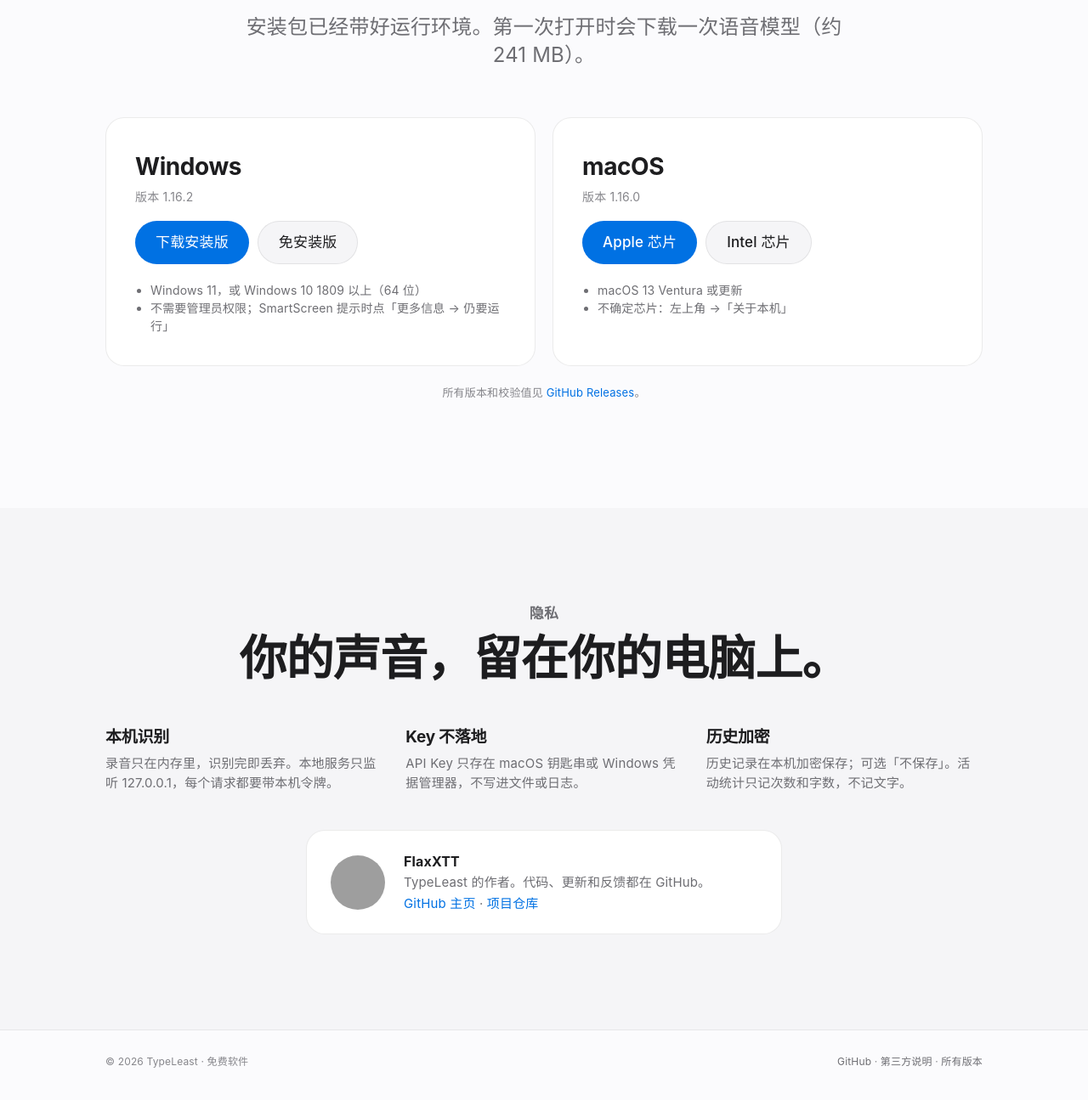
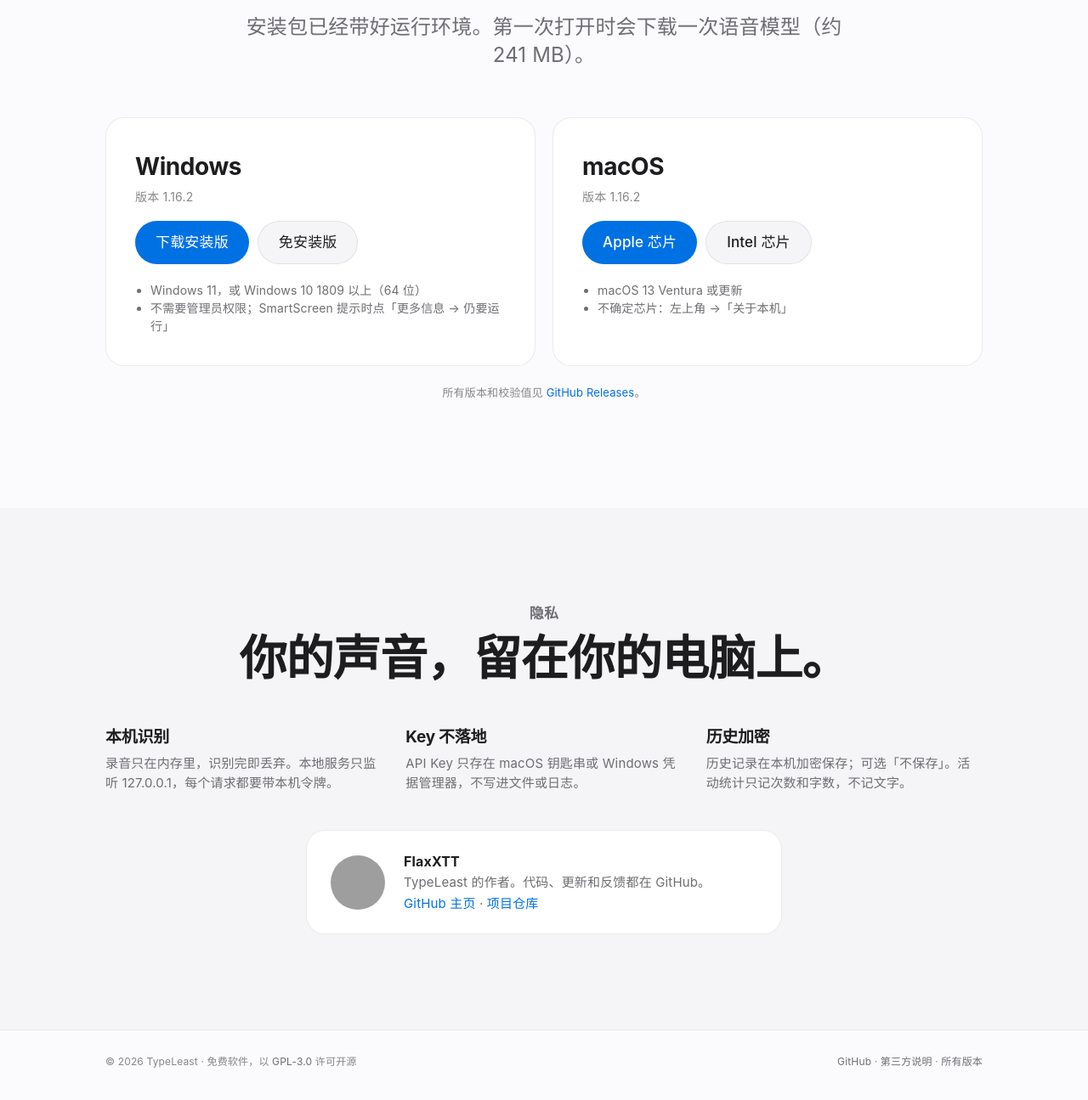
Before and after one commit to FlaxXTT/Typeleast, a plain HTML site: page site/index.html in a window 1280 px wide. Shown: the part 5324-6619 px from the top of the page at 85% size. Drawn offline with Linux system fonts and the light colour scheme; grey boxes are pictures that could not be loaded; files whose address does not match are found by name.

Commit message:
Prepare the site for Cloudflare Workers and license under GPL-3.0
Add LICENSE (GNU GPL v3.0, SPDX text) and a licence note in README and on
the site. Add wrangler.jsonc so Cloudflare Workers serves site/dist (built
by site/build.sh) as static assets; a wrangler dry run reads all 16 files.
Point the site's downloads at the v1.16.2 release for both systems.

Make the CI and release workflows manual-only: hosted Actions have no
quota, and "[skip ci]" on pushes would also stop Cloudflare from deploying.

```diff
--- a/site/index.html
+++ b/site/index.html
@@ -290,7 +290,7 @@ footer a { color: var(--ink-2); }
 
 <footer>
   <div class="wrap">
-    <span>© <span data-year></span> TypeLeast · 免费软件</span>
+    <span>© <span data-year></span> TypeLeast · 免费软件，以 <a data-link="license" href="#">GPL-3.0</a> 许可开源</span>
     <span><a data-link="repo" href="#">GitHub</a> · <a data-link="notices" href="#">第三方说明</a> · <a data-link="releases" href="#">所有版本</a></span>
   </div>
 </footer>
@@ -304,15 +304,16 @@ const SITE = {
     repo: "https://github.com/FlaxXTT/Typeleast",
     releases: "https://github.com/FlaxXTT/Typeleast/releases",
     notices: "https://github.com/FlaxXTT/Typeleast/blob/main/THIRD-PARTY-NOTICES.md",
+    license: "https://github.com/FlaxXTT/Typeleast/blob/main/LICENSE",
   },
-  versions: { windows: "1.16.2", mac: "1.16.0" },
+  versions: { windows: "1.16.2", mac: "1.16.2" },
   // Release assets of a private repository need a GitHub login. Before going public, point these
   // at public files (a public repository's releases, or a Cloudflare R2 bucket).
   downloads: {
-    windowsSetup: "https://github.com/FlaxXTT/Typeleast/releases/download/windows-v1.16.2/TypeLeast-1.16.2-Windows-x64-Setup.exe",
-    windowsPortable: "https://github.com/FlaxXTT/Typeleast/releases/download/windows-v1.16.2/TypeLeast-1.16.2-Windows-x64-Portable.zip",
-    macAppleSilicon: "https://github.com/FlaxXTT/Typeleast/releases/download/v1.16.0/TypeLeast-1.16.0-macOS-AppleSilicon.dmg",
-    macIntel: "https://github.com/FlaxXTT/Typeleast/releases/download/v1.16.0/TypeLeast-1.16.0-macOS-Intel.dmg",
+    windowsSetup: "https://github.com/FlaxXTT/Typeleast/releases/download/v1.16.2/TypeLeast-1.16.2-Windows-x64-Setup.exe",
+    windowsPortable: "https://github.com/FlaxXTT/Typeleast/releases/download/v1.16.2/TypeLeast-1.16.2-Windows-x64-Portable.zip",
+    macAppleSilicon: "https://github.com/FlaxXTT/Typeleast/releases/download/v1.16.2/TypeLeast-1.16.2-macOS-AppleSilicon.dmg",
+    macIntel: "https://github.com/FlaxXTT/Typeleast/releases/download/v1.16.2/TypeLeast-1.16.2-macOS-Intel.dmg",
   },
 };
 
```
Also changed, not shown: .github/workflows/ci.yml, .github/workflows/release.yml, README.md, 3 other files.
